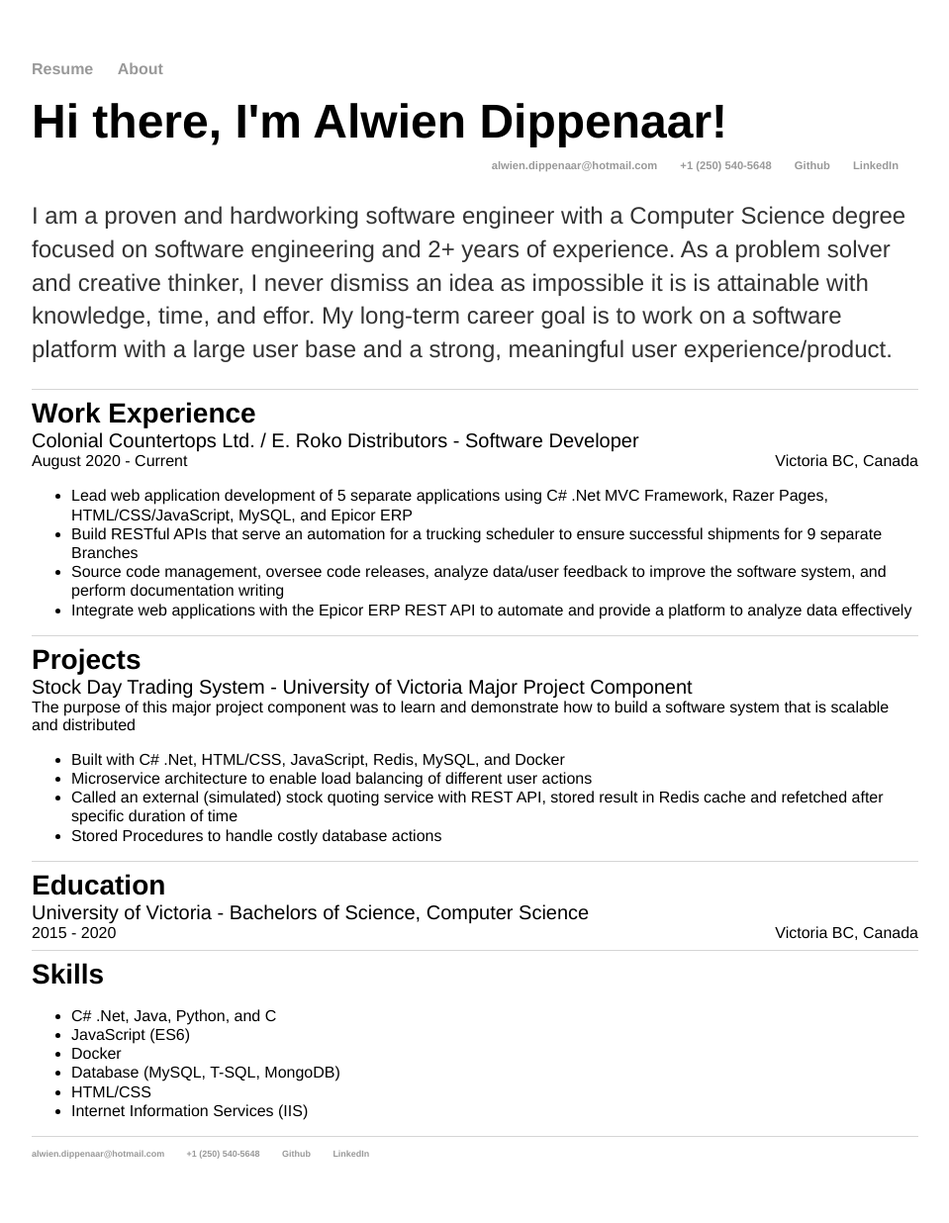
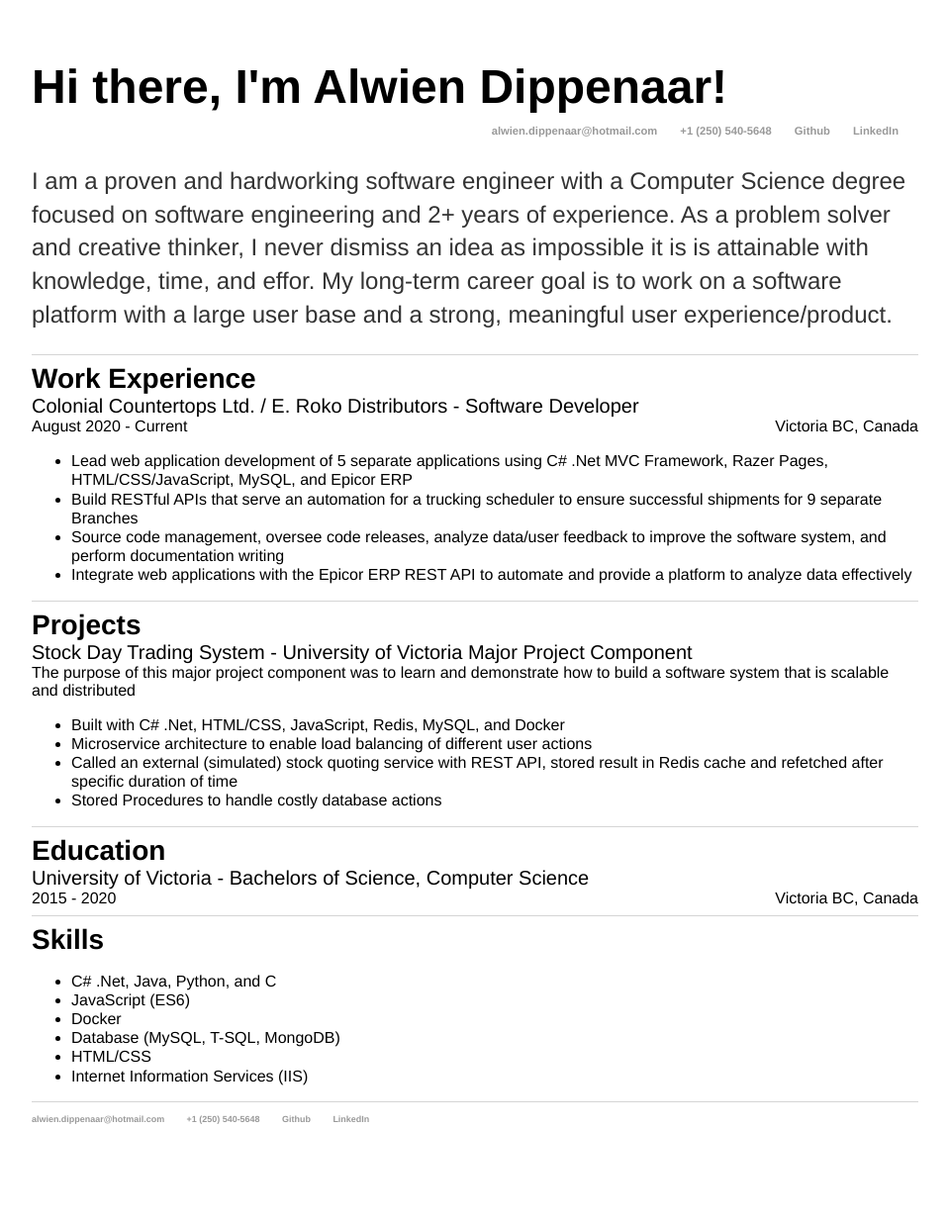
Before and after one commit to alwiend/alwiend.github.io, a Jekyll site: the page built from index.html, in a window 1280 px wide. Shown: the whole page at 99% size, without its empty margins (160-1119 px from the left). Built offline with Jekyll 4.4.1, drawn with Linux system fonts in a browser that asks for light colours; after the commit the page ends 1201 px from its top, so only the background shows below that.

Commit message:
Update default.html

```diff
--- a/_layouts/default.html
+++ b/_layouts/default.html
@@ -6,14 +6,14 @@
 			<link rel="stylesheet" type="text/css" href="/css/main.css">
 		</head>
 		<body>
-			<nav>
+			<!--<nav>
 	    		<ul>
 	        		<li><a href="/">Resume</a></li>
 		        	<li><a href="/about">About</a></li>
-	        		<!--<li><a href="/cv">CV</a></li>-->
-	        		<!--<li><a href="/blog">Blog</a></li>-->
+	        		<li><a href="/cv">CV</a></li>
+	        		<li><a href="/blog">Blog</a></li>
 	    		</ul>
-			</nav>
+			</nav>-->
 			<div class="container">
 
 			{{ content }}
```
